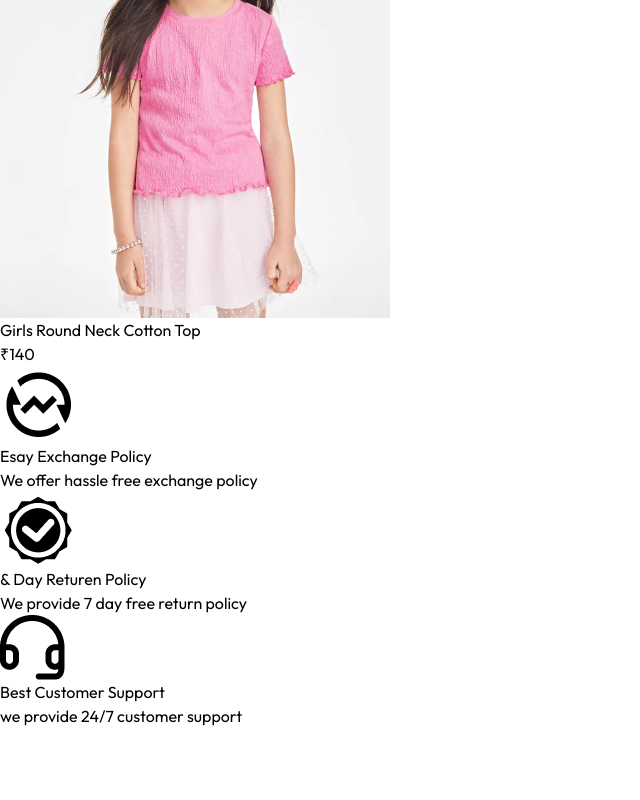
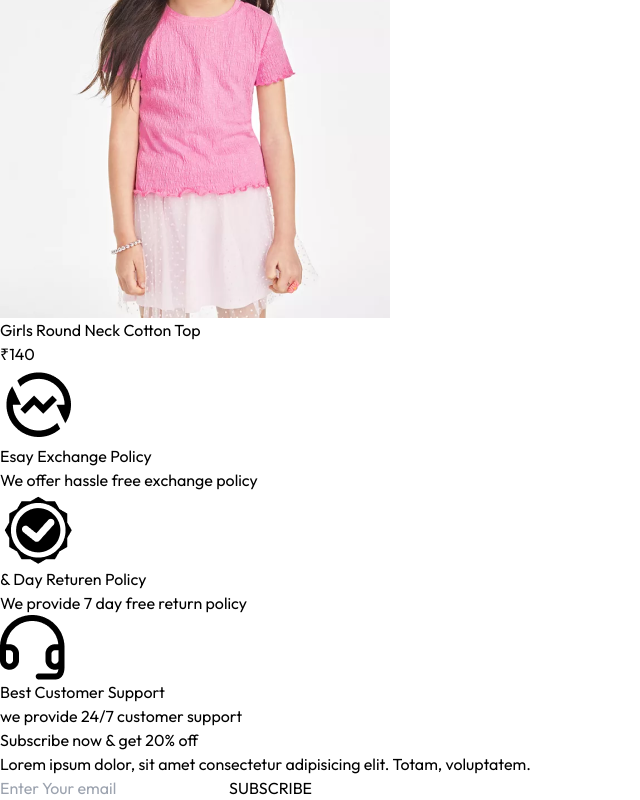
Before and after one commit to DevRahul06/WearWave, a React (Vite) app: page / in a window 1280 px wide. Shown: the part 9348-10148 px from the top of the page, without its empty margins (0-640 px from the left). Before the commit the page ends 10076 px from the top, so only its background shows below. Built offline with nearby package versions, Linux system fonts and the light colour scheme.

Commit message:
Add NewLatterBox section to our Homepage

```diff
--- /dev/null
+++ b/src/components/NewLatterBox.jsx
@@ -0,0 +1,32 @@
+import React from "react";
+
+const NewLatterBox = () => {
+
+    const onSubmitHandle = (e) =>{
+        e.preventDefault()
+    }
+
+
+  return (
+    <div className="text-center">
+      <p className="text-2xl font-medium text-gray-800">
+        Subscribe now & get 20% off
+      </p>
+      <p className="text-gray-400 mt-3">
+        Lorem ipsum dolor, sit amet consectetur adipisicing elit. Totam,
+        voluptatem.
+      </p>
+      <form onSubmit={onSubmitHandle} className="w-full sm:w-1/2 flex items-center gap-3 mx-auto my-6 border pl-3">
+        <input
+          required
+          type="email"
+          placeholder="Enter Your email"
+          className="w-full sm:flex-1 outline-none"
+        />
+        <button  className="bg-black text-white text-sm px-10 py-4" type="submit">SUBSCRIBE</button>
+      </form>
+    </div>
+  );
+};
+
+export default NewLatterBox;
--- a/src/pages/Home.jsx
+++ b/src/pages/Home.jsx
@@ -3,6 +3,7 @@
 import LatestCollection from "../components/LatestCollection";
 import BestSeller from "../components/BestSeller";
 import OurPolicy from "../components/OurPolicy";
+import NewLatterBox from "../components/NewLatterBox";
 
 const Home = () => {
   return (
@@ -11,6 +12,7 @@
       <LatestCollection />
       <BestSeller />
       <OurPolicy/>
+      <NewLatterBox/>
     </div>
   );
 };
```
